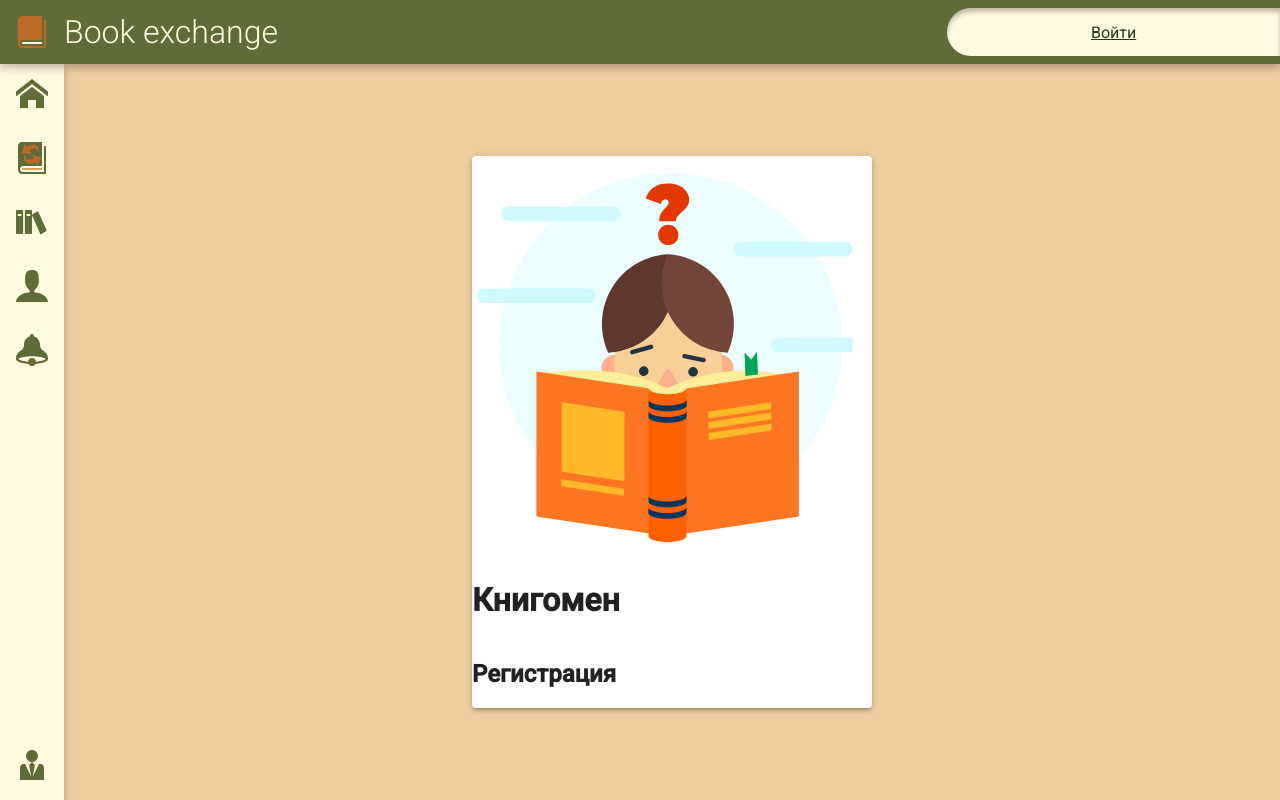
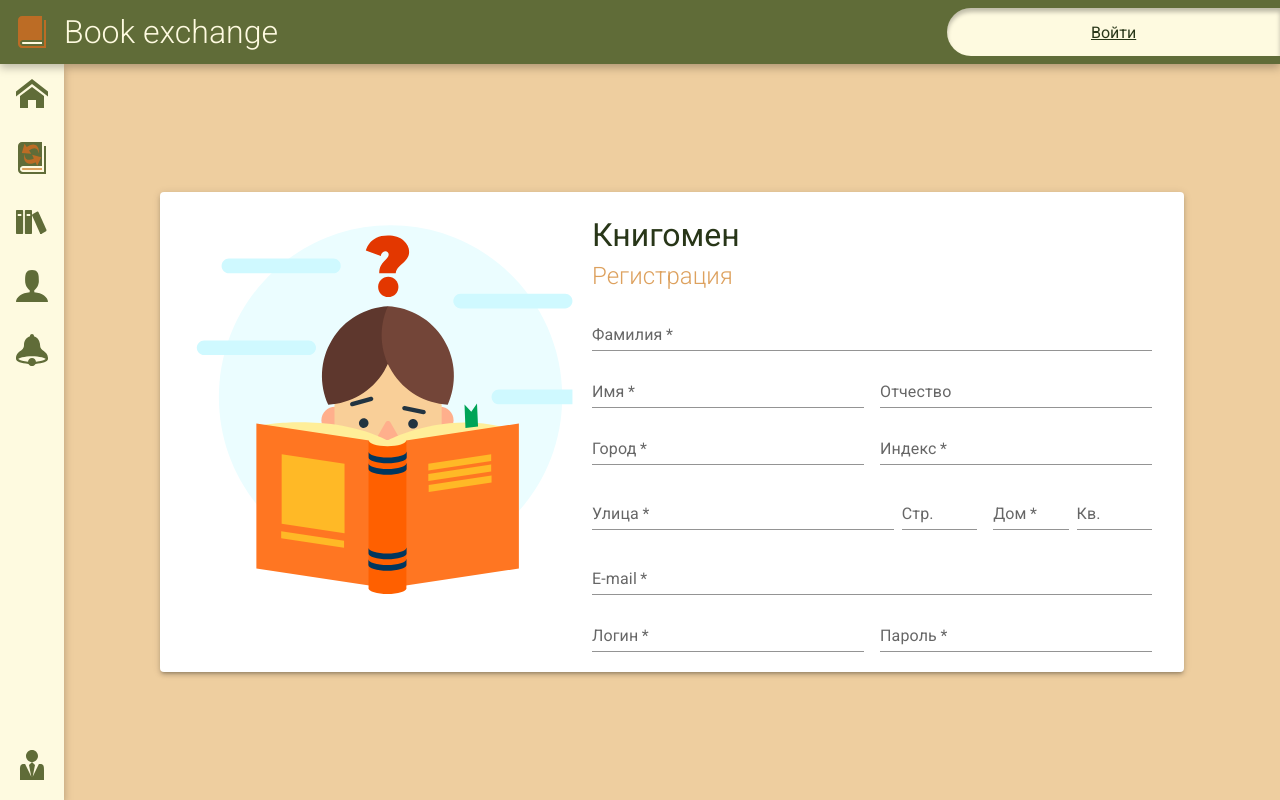
Before and after one commit to jorjif/LI.BooksService.Frontend, a React (Create React App) app: page / in a window 1280 px wide. Built offline with nearby package versions, Linux system fonts and the light colour scheme; what @material-ui/styled-engine would draw is missing.

Commit message:
ss-26 completed styling of form and typography

```diff
--- /dev/null
+++ b/src/components/customInputs/TextInput.tsx
@@ -0,0 +1,23 @@
+import { TextField } from "@material-ui/core";
+import { styled } from "@material-ui/system";
+
+const TextInput = styled(TextField)({
+  "& label.Mui-focused": {
+    color: "#dda15e",
+  },
+  "& .MuiInput-underline:after": {
+    borderBottomColor: "#606c38",
+  },
+  "& .MuiOutlinedInput-root": {
+    "& fieldset": {
+      borderColor: "#283618",
+    },
+    "&:hover fieldset": {
+      borderColor: "#606c38",
+    },
+    "&.Mui-focused fieldset": {
+      borderColor: "#606c38",
+    },
+  },
+});
+export default TextInput;
--- a/src/components/mainPage/mainPage.scss
+++ b/src/components/mainPage/mainPage.scss
@@ -16,8 +16,8 @@
     color: #283618;
     max-width: 90%;
     display: flex;
+    flex-direction: row;
     margin: 1rem 1rem;
     height: auto;
-    flex-wrap: wrap;
   }
 }
--- /dev/null
+++ b/src/components/registerInput/registerInput.tsx
@@ -0,0 +1,74 @@
+import { Box } from "@material-ui/system";
+import React from "react";
+import TextInput from "../customInputs/TextInput";
+
+const RegisterInput: React.FC = () => {
+  const boxStyle: Object = {
+    display: "flex",
+    alignItems: "center",
+    justifyContent: "space-between",
+  };
+  const inputProps: Object = {
+    size: "small",
+    variant: "standard",
+    margin: "dense",
+    fullWidth: true,
+  };
+  const doubleBox: Object = {
+    flex: 1,
+  };
+  const doubleBoxLeft: Object = {
+    ...doubleBox,
+    marginRight: "16px",
+  };
+  return (
+    <Box sx={{ maxWidth: "560px" }} component="form" noValidate>
+      <Box sx={boxStyle}>
+        <TextInput label="Фамилия" required {...inputProps} />
+      </Box>
+      <Box sx={boxStyle}>
+        <Box sx={doubleBoxLeft}>
+          <TextInput label="Имя" required {...inputProps} />
+        </Box>
+        <Box sx={doubleBox}>
+          <TextInput label="Отчество" {...inputProps} />
+        </Box>
+      </Box>
+      <Box sx={boxStyle}>
+        <Box sx={doubleBoxLeft}>
+          <TextInput label="Город" required {...inputProps} />
+        </Box>
+        <Box sx={doubleBox}>
+          <TextInput label="Индекс" required {...inputProps} />
+        </Box>
+      </Box>
+      <Box sx={boxStyle}>
+        <Box sx={{ flex: 4 }}>
+          <TextInput label="Улица" required {...inputProps} />
+        </Box>
+        <Box sx={{ flex: 1, m: "8px" }}>
+          <TextInput label="Стр." {...inputProps} />
+        </Box>
+        <Box sx={{ flex: 1, m: "8px" }}>
+          <TextInput label="Дом" required {...inputProps} />
+        </Box>
+        <Box sx={{ flex: 1 }}>
+          <TextInput label="Кв." {...inputProps} />
+        </Box>
+      </Box>
+      <Box sx={boxStyle}>
+        <TextInput label="E-mail" type="email" required fullWidth {...inputProps} />
+      </Box>
+      <Box sx={boxStyle}>
+        <Box sx={doubleBoxLeft}>
+          <TextInput label="Логин" size="small" required {...inputProps} />
+        </Box>
+        <Box sx={doubleBox}>
+          <TextInput label="Пароль" type="password" required {...inputProps} />
+        </Box>
+      </Box>
+    </Box>
+  );
+};
+
+export default RegisterInput;
--- a/src/components/registerPage/registration.scss
+++ b/src/components/registerPage/registration.scss
@@ -0,0 +1,13 @@
+@use "../../variables" as var;
+.page_mainPage {
+  &_h1 {
+    margin: 8px 0;
+    color: var.$font-green;
+    font-weight: 400;
+  }
+  &_h2 {
+    margin: 0 0 8px 0;
+    color: var.$biege;
+    font-weight: 300;
+  }
+}
--- a/src/components/registerPage/registration.tsx
+++ b/src/components/registerPage/registration.tsx
@@ -3,6 +3,8 @@ import React from "react";
 import "./registration.scss";
 import { ReactComponent as Kid } from "../mainPage/kid.svg";
 import { Box } from "@material-ui/system";
+import RegisterInput from "../registerInput/registerInput";
+import "../mainPage/mainPage.scss";
 
 const Registration: React.FC = () => {
   const boxStyles: Object = {
@@ -14,8 +16,9 @@ const Registration: React.FC = () => {
     <Paper elevation={3} className="page_mainPage_paper">
       <Kid className="page_mainPage_icon" />
       <Box sx={boxStyles}>
-        <h1>Книгомен</h1>
-        <h2>Регистрация</h2>
+        <h1 className="page_mainPage_h1">Книгомен</h1>
+        <h2 className="page_mainPage_h2">Регистрация</h2>
+        <RegisterInput />
       </Box>
     </Paper>
   );
```
Also changed, not shown: src/components/registerInput/registerInput.scss (added).
